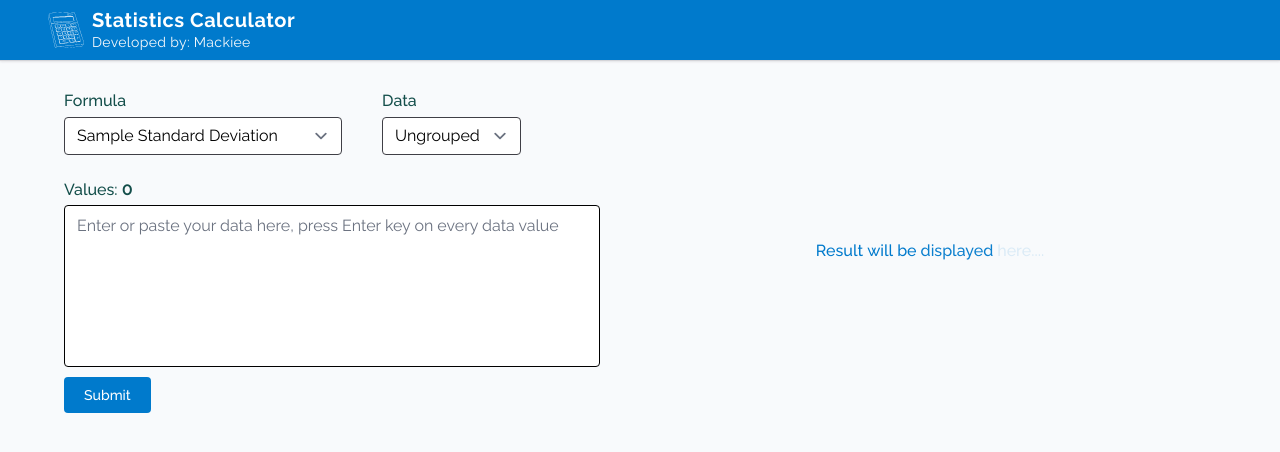
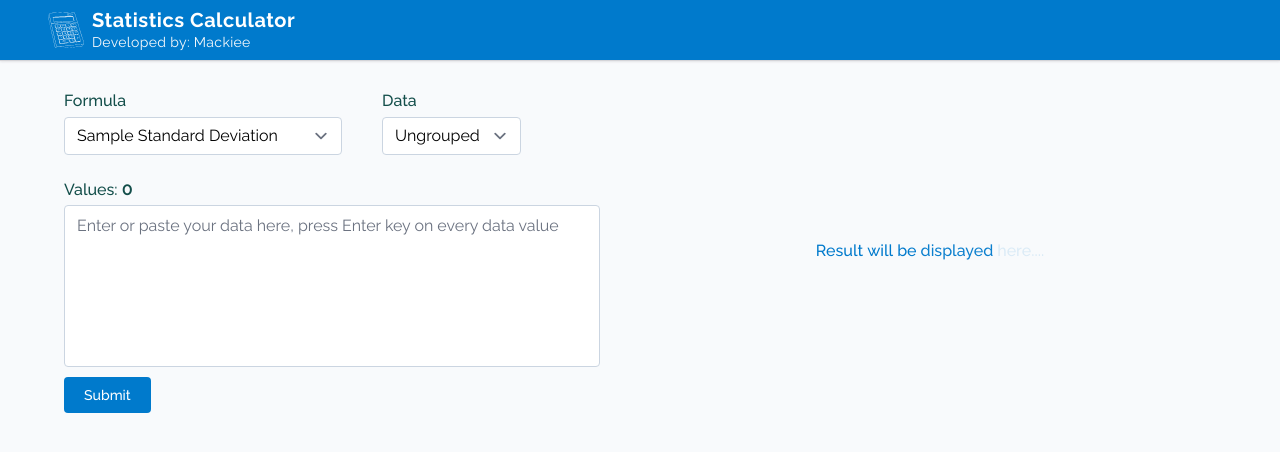
Before and after one commit to Mackiee21/statistics-calculator, a React (Vite) app: page / in a window 1280 px wide. Shown: the top 452 px of the page. Built offline with nearby package versions, Linux system fonts and the light colour scheme.

Commit message:
fixed orientation styling and border

```diff
--- a/src/components/FormulaHeader.jsx
+++ b/src/components/FormulaHeader.jsx
@@ -6,7 +6,7 @@ const FormulaHeader = ({options, title, setSelectedFormula, handleSubmitData}) =
   return (
     <div className="flex flex-col gap-1">
       <h1 className="font-medium text-teal-900">{title}</h1>
-      <select onChange={handleChange} className="self-start py-1.5 border-[1.5px] border-zinc-700 cursor-pointer">
+      <select onChange={handleChange} className="self-start py-1.5 border-[1.5px] border-slate-300 cursor-pointer">
          {options.map(option => {
           if(typeof option === "object"){
             return <option key={option.type} value={option.short}>{option.type}</option>
--- a/src/components/Main.jsx
+++ b/src/components/Main.jsx
@@ -74,7 +74,7 @@ const Main = () => {
         }
     }
   return (
-    <div className="mt-7 flex md:flex-row flex-col gap-10 md:w-[90%] mx-auto md:p-0 p-3">
+    <div className="mt-7 flex md:flex-row flex-col md:portrait:flex-col gap-10 md:w-[90%] mx-auto md:p-0 p-3">
         <div className="flex-1">
             <div className="flex items-center gap-10">
                 <FormulaHeader options={formulas} title={"Formula"} setSelectedFormula={setSelectedFormula} handleSubmitData={handleSubmitData} />
@@ -83,7 +83,7 @@ const Main = () => {
             <div className="mt-5 flex-1 items-start flex flex-col gap-0.5">
                 <h1 className="text-teal-900 font-medium">Values: <span className="text-lg font-semibold">{textareaVal.split("\n")[0] ? textareaVal.split("\n")[textareaVal.split("\n").length - 1].trim() ?  textareaVal.split("\n").length :  textareaVal.split("\n").length - 1 : 0}</span></h1>
                 <textarea placeholder="Enter or paste your data here, press Enter key on every data value"
-                    className={`w-full font-semibold border-[1.5px] overflow-y-auto border-black ${invalidData ? "border-red-600 focus:border-red-600": "focus:border-blue-600"}`}
+                    className={`w-full font-semibold border-[1.5px] overflow-y-auto border-slate-300 ${invalidData ? "border-red-600 focus:border-red-600": "focus:border-blue-600"}`}
                     rows={6}
                     data-gramm="false"
                     data-gramm_editor="false"
--- a/src/components/Table.jsx
+++ b/src/components/Table.jsx
@@ -29,7 +29,7 @@ const Table = ({ data, tableLayout: [ { tableLayout } ] }) => {
   return (
     <>
     <h1 className="">Mean: {data[mean]}</h1>
-      <div className="rounded-md bg-green-300 border border-zinc-700 overflow-clip">
+      <div className="rounded-md bg-green-300 border-[1.5px] border-slate-300 overflow-clip">
         <table className="overflow-x-auto w-full text-sm text-left rtl:text-right text-gray-500 dark:text-gray-400">
           <thead className="text-sm bg-main text-white dark:bg-gray-700 dark:text-gray-400">
               <tr>
```
Also changed, not shown: 2 other files (tests, documents, lock files or other folders).
